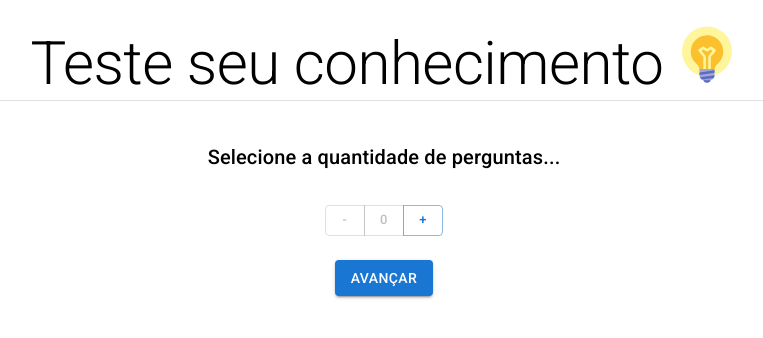
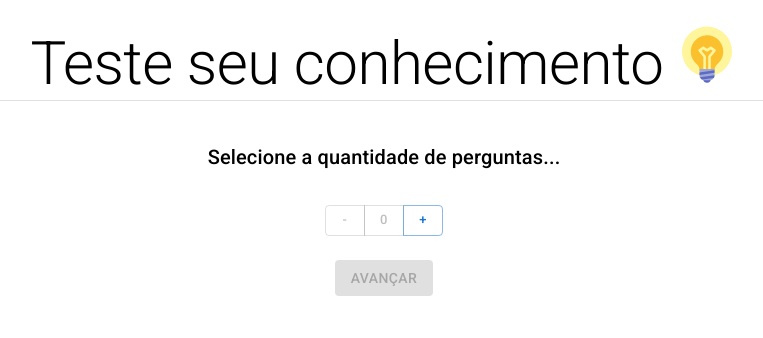
Before and after one commit to wylkerd/General-knowledge-test---React, a React (Create React App) app: page / in a window 1280 px wide. Shown: the top 338 px of the page, without its empty margins (256-1019 px from the left). Built offline with nearby package versions, Linux system fonts and the light colour scheme.

Commit message:
Getting counter in sessionStorage

```diff
--- a/src/Pages/InitialPage.tsx
+++ b/src/Pages/InitialPage.tsx
@@ -1,9 +1,12 @@
-import React from 'react';
+import React, { useEffect, useState } from 'react';
 import { Button, Container, Divider, Typography } from '@mui/material'
 import CounterComponent from '../Components/CounterComponent';
 import { FcIdea } from "react-icons/fc";
 
 export default function InitialPage() {
+    const [amount, setAmount] = useState(Number(window.sessionStorage.getItem('counter')));
+    useEffect(() => {console.log(amount);}, [amount]);
+
     return (
         <>
             <Container>
@@ -11,8 +14,9 @@ export default function InitialPage() {
                 <Divider />
                 <br/><br/>
                 <Typography variant="h6" textAlign="center">Selecione a quantidade de perguntas...</Typography>
-                <div style={{'textAlign': 'center', 'marginTop': '2rem'}}><CounterComponent/></div>
-                <div style={{'textAlign': 'center', 'marginTop': '1.5rem'}}><Button variant='contained'>Avançar</Button></div>
+                <div style={{'textAlign': 'center', 'marginTop': '2rem'}} onClick={() => setAmount(Number(window.sessionStorage.getItem('counter')))} ><CounterComponent/></div>
+                { amount > 0 ? <div style={{'textAlign': 'center', 'marginTop': '1.5rem'}}><Button variant='contained'>Avançar</Button></div> :
+                    <div style={{'textAlign': 'center', 'marginTop': '1.5rem'}}><Button variant='contained' disabled>Avançar</Button></div> }
             </Container>
         </>
     );
```
